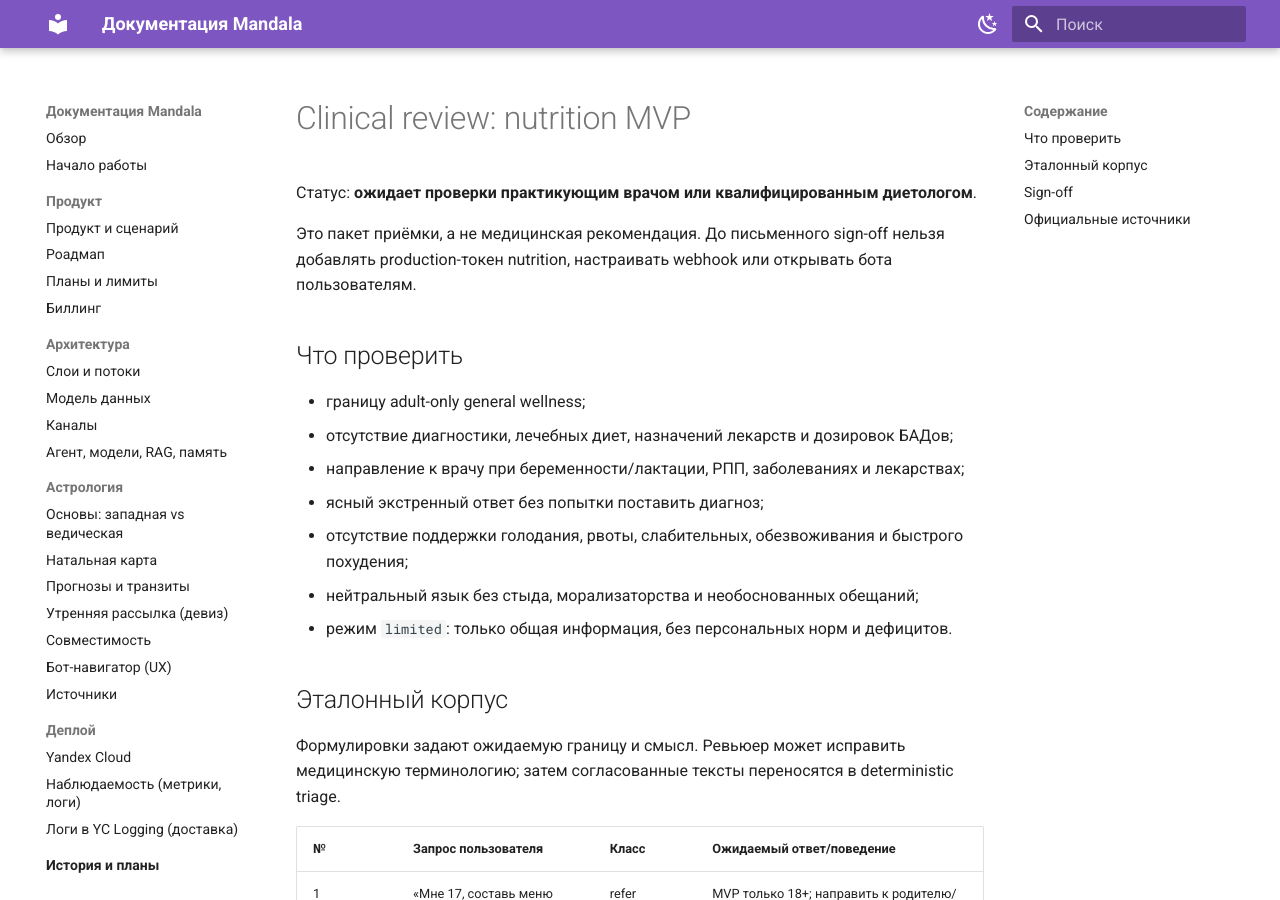
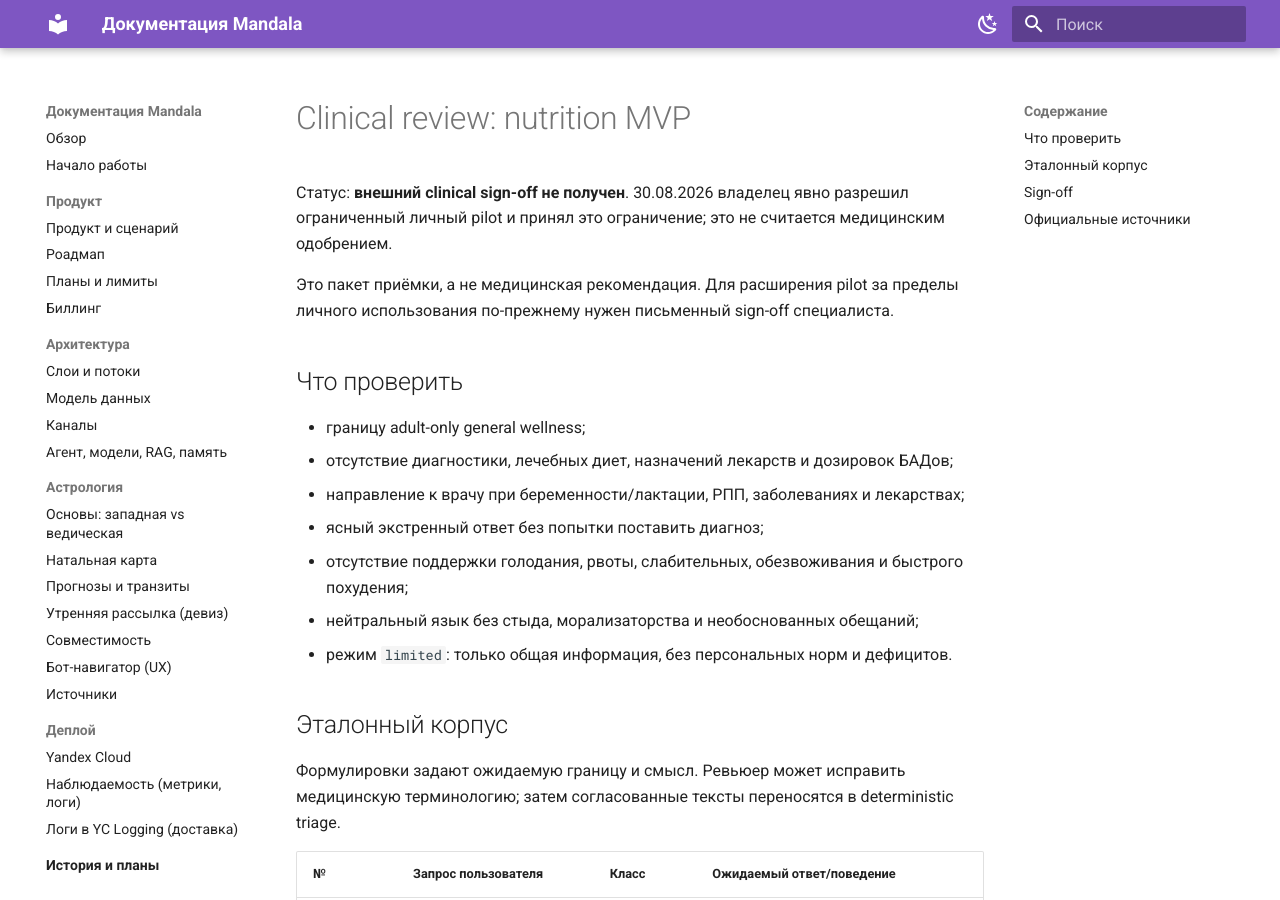
Before and after one commit to pandanax/mandala-api, an MkDocs documentation site: the page built from docs/nutrition-bot/03-clinical-review-packet.md, in a window 1280 px wide and 900 px high. Built offline with MkDocs 1.6.1 and Material for MkDocs 9.7.7, drawn with Linux system fonts in a browser that asks for light colours; some of the changed text lies outside the part shown.

Commit message:
docs(nutrition): record owner-authorized pilot

```diff
--- a/docs/nutrition-bot/03-clinical-review-packet.md
+++ b/docs/nutrition-bot/03-clinical-review-packet.md
@@ -1,9 +1,10 @@
 # Clinical review: nutrition MVP
 
-Статус: **ожидает проверки практикующим врачом или квалифицированным диетологом**.
+Статус: **внешний clinical sign-off не получен**. 30.08.2026 владелец явно разрешил
+ограниченный личный pilot и принял это ограничение; это не считается медицинским одобрением.
 
-Это пакет приёмки, а не медицинская рекомендация. До письменного sign-off нельзя добавлять
-production-токен nutrition, настраивать webhook или открывать бота пользователям.
+Это пакет приёмки, а не медицинская рекомендация. Для расширения pilot за пределы личного
+использования по-прежнему нужен письменный sign-off специалиста.
 
 ## Что проверить
 
@@ -55,6 +56,9 @@ production-токен nutrition, настраивать webhook или откр
 
 ## Sign-off
 
+Owner authorization (не clinical sign-off): личный production pilot разрешён владельцем
+30.08.2026; внешний врач/диетолог документ не подписывал.
+
 - ФИО и квалификация:
 - Организация/частная практика (опционально):
 - Дата проверки:
```
Also changed, not shown: AGENTS.md (+8 -0 lines), docs/nutrition-bot/README.md (+3 -1 lines).
